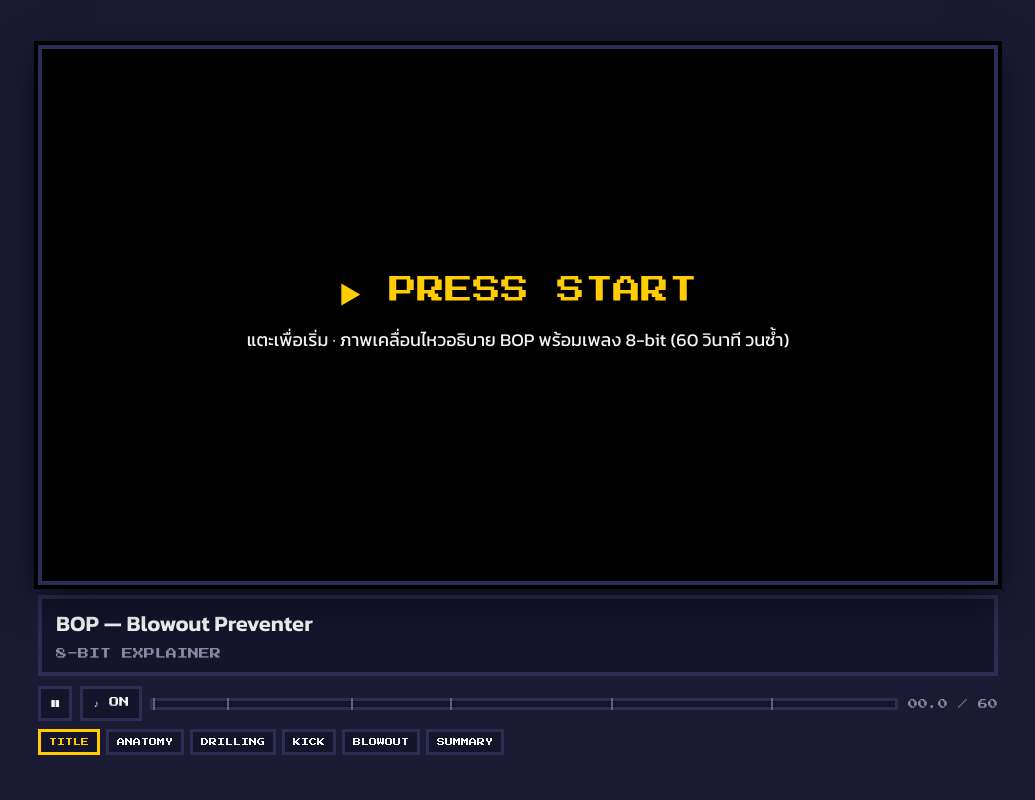
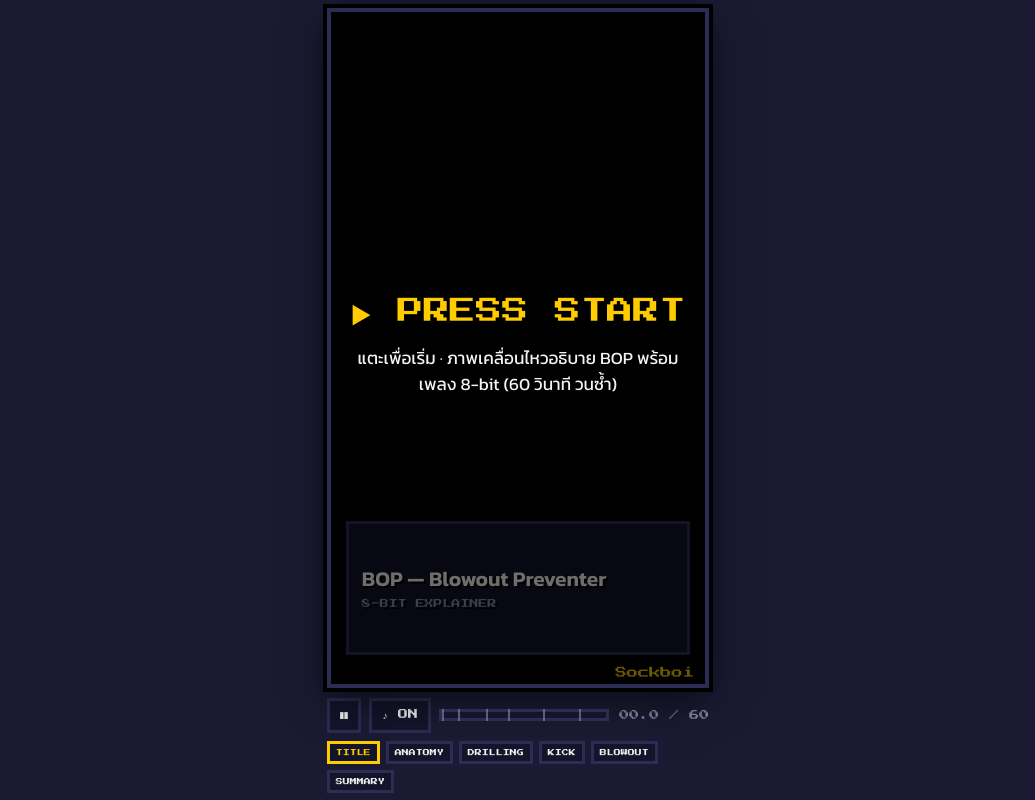
Before and after one commit to SockBoi-Hook-Patch/Blow-out-Prevent, a plain HTML site: page index.html in a window 1280 px wide. Shown: the whole page, without its empty margins (122-1157 px from the left). Drawn offline with Linux system fonts and the light colour scheme; a script that the page names is missing.

Commit message:
Switch to 9:16 portrait, in-frame captions, Sockboi credit
Co-Authored-By: Claude Opus 5.5 <noreply@anthropic.com>
Claude-Session: https://claude.ai/code/session_01KpdDVCL1h8kp9iBLHqqnBc

```diff
--- a/index.html
+++ b/index.html
@@ -31,11 +31,11 @@
     min-height: 100%;
     padding: 16px;
   }
-  .wrap { width: min(100%, 960px); }
+  .wrap { width: min(100%, 420px, calc((100vh - 120px) * 9 / 16)); min-width: 260px; }
   .screen {
     position: relative;
     width: 100%;
-    aspect-ratio: 16 / 9;
+    aspect-ratio: 9 / 16;
     background: #000;
     border: 4px solid var(--edge);
     box-shadow: 0 0 0 4px #000, 0 12px 40px rgba(0,0,0,.6);
@@ -50,25 +50,32 @@
     background: repeating-linear-gradient(to bottom, rgba(0,0,0,0) 0 2px, rgba(0,0,0,.16) 2px 3px);
   }
   .overlay {
-    position: absolute; inset: 0; display: flex; flex-direction: column;
+    z-index: 2; position: absolute; inset: 0; display: flex; flex-direction: column;
     align-items: center; justify-content: center; gap: 14px;
     background: rgba(0,0,0,.55); cursor: pointer; text-align: center; padding: 16px;
   }
   .overlay[hidden] { display: none; }
   .overlay .big {
     font-family: "Press Start 2P", monospace; color: var(--accent);
-    font-size: clamp(14px, 3.4vw, 28px); text-shadow: 3px 3px 0 #000;
+    font-size: 7cqw; text-shadow: 3px 3px 0 #000;
     animation: blink 1s steps(2, start) infinite;
   }
-  .overlay .sub { font-size: clamp(13px, 2.2vw, 18px); color: var(--ink); text-shadow: 2px 2px 0 #000; }
+  .overlay .sub { font-size: 4.6cqw; color: var(--ink); text-shadow: 2px 2px 0 #000; }
   @keyframes blink { to { visibility: hidden; } }
+  .screen { container-type: inline-size; }
   .caption {
-    margin-top: 10px; min-height: 4.6em;
-    background: var(--panel); border: 4px solid var(--edge);
-    padding: 10px 14px; display: flex; flex-direction: column; justify-content: center;
+    position: absolute; left: 4%; right: 4%; bottom: 7.5cqw; height: 20%;
+    background: rgba(20,20,43,.92); border: 3px solid var(--edge);
+    padding: 2.5cqw 3.5cqw; display: flex; flex-direction: column; justify-content: center;
+    text-shadow: 2px 2px 0 #000;
   }
-  .caption .th { font-size: clamp(15px, 2.4vw, 22px); font-weight: 600; line-height: 1.35; }
-  .caption .en { font-family: "Press Start 2P", monospace; font-size: clamp(8px, 1.2vw, 11px); color: var(--muted); margin-top: 6px; line-height: 1.6; }
+  .caption .th { font-size: 5.6cqw; font-weight: 600; line-height: 1.3; }
+  .caption .en { font-family: "Press Start 2P", monospace; font-size: 2.4cqw; color: var(--muted); margin-top: 1.5cqw; line-height: 1.6; }
+  .credit {
+    position: absolute; right: 3cqw; bottom: 1.6cqw; pointer-events: none;
+    font-family: "Press Start 2P", monospace; font-size: 3cqw; color: var(--accent);
+    text-shadow: 1px 1px 0 #000, 2px 2px 0 #000; opacity: .95;
+  }
   .bar { display: flex; align-items: center; gap: 8px; margin-top: 10px; flex-wrap: wrap; }
   button {
     font-family: "Press Start 2P", monospace; font-size: 10px;
@@ -81,23 +88,24 @@
   .marks span { position: absolute; top: -3px; bottom: -3px; width: 2px; background: var(--muted); opacity: .6; }
   .time { font-family: "Press Start 2P", monospace; font-size: 10px; color: var(--muted); min-width: 92px; text-align: right; }
   .chapters { display: flex; gap: 6px; flex-wrap: wrap; margin-top: 8px; }
-  .chapters button { font-size: 8px; padding: 6px 8px; }
+  .chapters button { font-size: 7px; padding: 5px 6px; }
   .chapters button.on { border-color: var(--accent); color: var(--accent); }
 </style>
 </head>
 <body>
 <div class="wrap">
   <div class="screen">
-    <canvas id="cv" width="320" height="180"></canvas>
+    <canvas id="cv" width="180" height="320"></canvas>
     <div class="scan"></div>
+    <div class="caption" aria-live="polite">
+      <div class="th" id="capTh">BOP — Blowout Preventer</div>
+      <div class="en" id="capEn">8-BIT EXPLAINER</div>
+    </div>
+    <div class="credit">Sockboi</div>
     <div class="overlay" id="start">
       <div class="big">▶ PRESS START</div>
       <div class="sub">แตะเพื่อเริ่ม · ภาพเคลื่อนไหวอธิบาย BOP พร้อมเพลง 8-bit (60 วินาที วนซ้ำ)</div>
     </div>
-  </div>
-  <div class="caption" aria-live="polite">
-    <div class="th" id="capTh">BOP — Blowout Preventer</div>
-    <div class="en" id="capEn">8-BIT EXPLAINER</div>
   </div>
   <div class="bar">
     <button id="play" aria-label="Play/Pause">❚❚</button>
@@ -125,7 +133,7 @@
   const ctx = cv.getContext('2d');
   ctx.imageSmoothingEnabled = false;
   const Music = window.ChipMusic || null;
-  const Scenes = window.BOPScenes || { draw(c){ c.fillStyle='#000'; c.fillRect(0,0,320,180); }, cues: [], captions: [] };
+  const Scenes = window.BOPScenes || { draw(c){ c.fillStyle='#000'; c.fillRect(0,0,180,320); }, cues: [], captions: [] };
   const cues = (Scenes.cues || []).slice().sort((a, b) => a.t - b.t);
   const caps = Scenes.captions || [];
 
```
Also changed, not shown: SPEC.md (+3 -3 lines).
